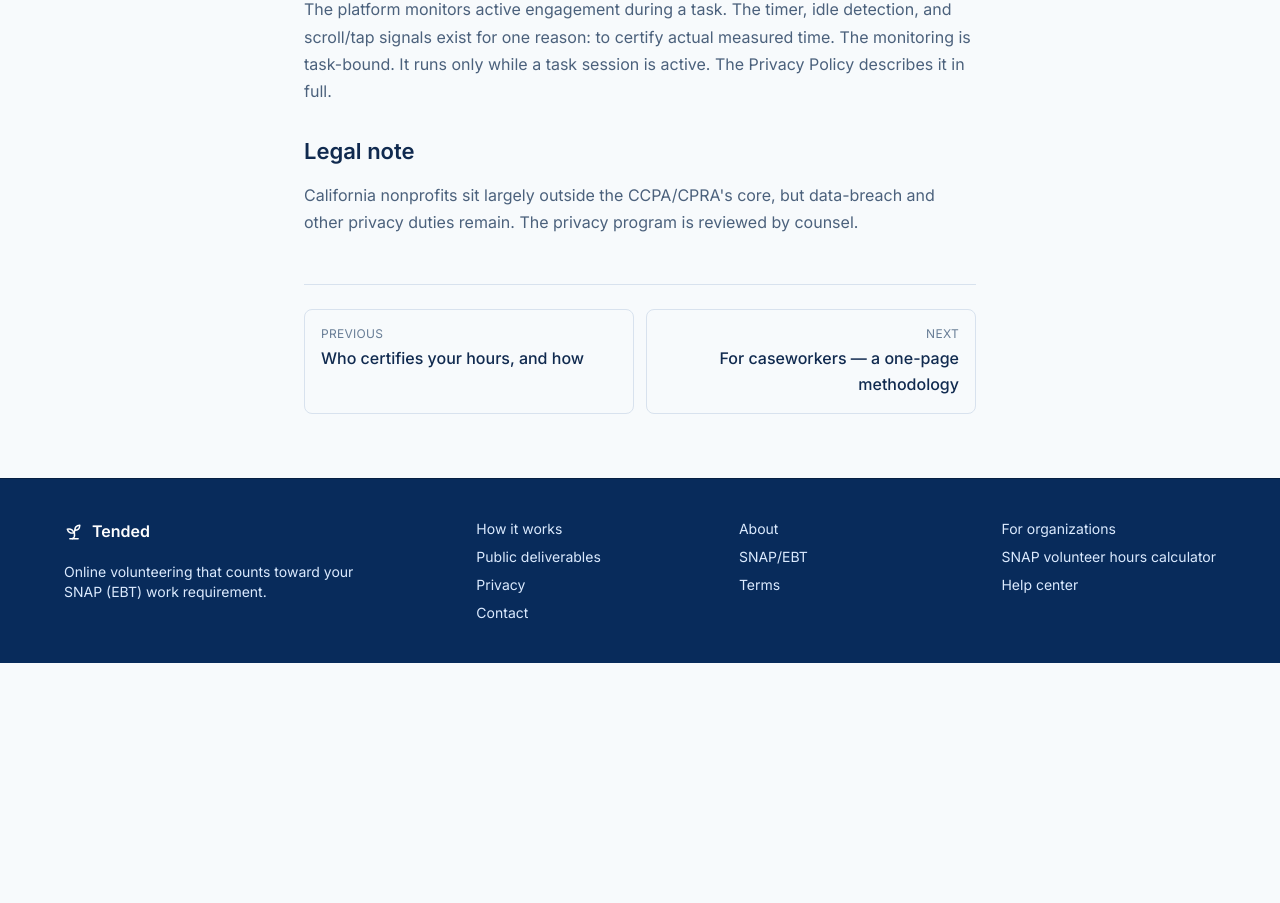
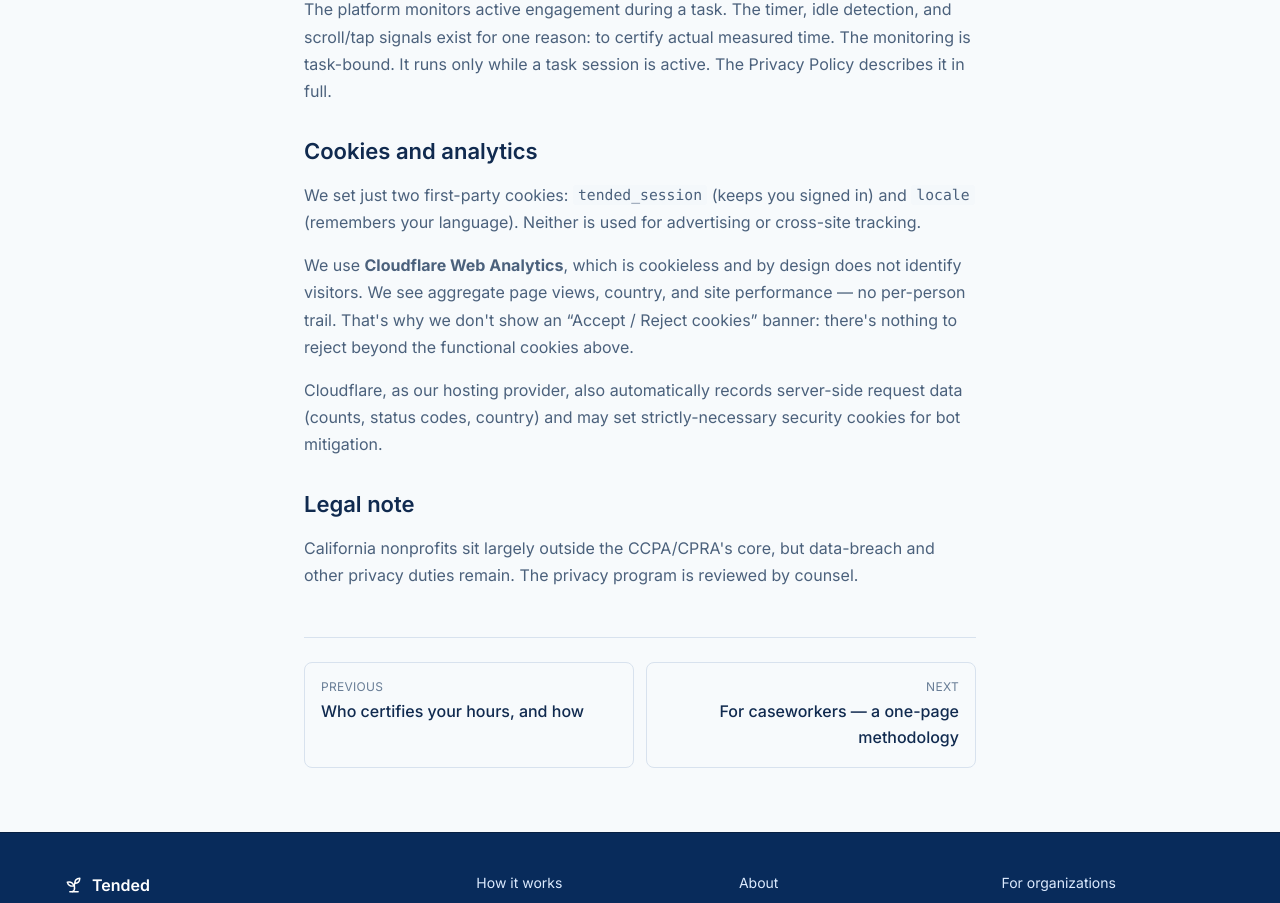
Before and after one commit to BodenHolland/Volunteer, a Next.js app: page /help/11-privacy in a window 1280 px wide. Shown: the part 1375-2278 px from the top of the page. Before the commit the page ends 2038 px from the top, so only its background shows below. Built offline with nearby package versions, Linux system fonts and the light colour scheme; no server answers.

Commit message:
chore: stranded local WIP at archive time (privacy/layout/next.config/.dev.vars tweaks)

```diff
--- /dev/null
+++ b/app/_components/cloudflare-analytics.tsx
@@ -0,0 +1,21 @@
+/**
+ * Cloudflare Web Analytics beacon.
+ *
+ * Cookieless, no per-user identifier. Renders nothing unless
+ * NEXT_PUBLIC_CF_BEACON_TOKEN is set, so local dev and pre-token
+ * deploys stay analytics-free with no extra config.
+ *
+ * Token comes from Cloudflare dashboard → Analytics & Logs → Web Analytics
+ * → add your site (any URL works for *.workers.dev) → copy the token.
+ */
+export function CloudflareAnalytics() {
+  const token = process.env.NEXT_PUBLIC_CF_BEACON_TOKEN;
+  if (!token) return null;
+  return (
+    <script
+      defer
+      src="https://static.cloudflareinsights.com/beacon.min.js"
+      data-cf-beacon={JSON.stringify({ token })}
+    />
+  );
+}
--- a/app/help/11-privacy/page.tsx
+++ b/app/help/11-privacy/page.tsx
@@ -38,6 +38,11 @@ export default async function Page() {
         <h2>Monitoreo de actividad</h2>
         <p>La plataforma monitorea la participación activa durante una tarea. El temporizador, la detección de inactividad y las señales de desplazamiento/toque existen por una sola razón: certificar el tiempo realmente medido. El monitoreo está ligado a la tarea. Solo corre mientras una sesión de tarea está activa. La Política de Privacidad lo describe en detalle.</p>
 
+        <h2>Cookies y analítica</h2>
+        <p>Usamos solo dos cookies de origen propio: <code>tended_session</code> (te mantiene con sesión iniciada) y <code>locale</code> (recuerda tu idioma). Ninguna se usa para publicidad ni para seguimiento entre sitios.</p>
+        <p>Usamos <strong>Cloudflare Web Analytics</strong>, que es sin cookies y por diseño no identifica a usuarios. Vemos métricas agregadas como vistas de página, país y rendimiento del sitio, sin rastro por persona. Por eso no mostramos un banner de &ldquo;Aceptar / Rechazar cookies&rdquo;: no hay nada que rechazar más allá de las cookies funcionales arriba.</p>
+        <p>Cloudflare, como nuestro proveedor de hosting, también registra automáticamente datos del servidor (conteos de solicitudes, códigos de estado, país) y puede establecer cookies de seguridad estrictamente necesarias para mitigar bots.</p>
+
         <h2>Nota legal</h2>
         <p>Las organizaciones sin fines de lucro de California quedan en gran medida fuera del núcleo de la CCPA/CPRA, pero los deberes de notificación de filtraciones de datos y otros deberes de privacidad siguen vigentes. El programa de privacidad es revisado por asesoría legal.</p>
       </ArticleShell>
@@ -71,6 +76,11 @@ export default async function Page() {
       <h2>Activity monitoring</h2>
       <p>The platform monitors active engagement during a task. The timer, idle detection, and scroll/tap signals exist for one reason: to certify actual measured time. The monitoring is task-bound. It runs only while a task session is active. The Privacy Policy describes it in full.</p>
 
+      <h2>Cookies and analytics</h2>
+      <p>We set just two first-party cookies: <code>tended_session</code> (keeps you signed in) and <code>locale</code> (remembers your language). Neither is used for advertising or cross-site tracking.</p>
+      <p>We use <strong>Cloudflare Web Analytics</strong>, which is cookieless and by design does not identify visitors. We see aggregate page views, country, and site performance — no per-person trail. That&apos;s why we don&apos;t show an &ldquo;Accept / Reject cookies&rdquo; banner: there&apos;s nothing to reject beyond the functional cookies above.</p>
+      <p>Cloudflare, as our hosting provider, also automatically records server-side request data (counts, status codes, country) and may set strictly-necessary security cookies for bot mitigation.</p>
+
       <h2>Legal note</h2>
       <p>California nonprofits sit largely outside the CCPA/CPRA&apos;s core, but data-breach and other privacy duties remain. The privacy program is reviewed by counsel.</p>
     </ArticleShell>
--- a/app/layout.tsx
+++ b/app/layout.tsx
@@ -1,6 +1,7 @@
 import type { Metadata } from "next";
 import { Inter } from "next/font/google";
 import "./globals.css";
+import { CloudflareAnalytics } from "./_components/cloudflare-analytics";
 
 const inter = Inter({
   variable: "--font-inter",
@@ -21,6 +22,9 @@ export default function RootLayout({
 }>) {
   return (
     <html lang="en" className={`${inter.variable} h-full`}>
+      <head>
+        <CloudflareAnalytics />
+      </head>
       <body className="min-h-full flex flex-col bg-white text-body">
         {children}
       </body>
--- a/next.config.ts
+++ b/next.config.ts
@@ -15,14 +15,21 @@ const isDev = process.env.NODE_ENV !== "production";
  */
 // Firebase Auth endpoints the client SDK talks to.
 const FIREBASE_CONNECT = "https://*.googleapis.com https://volunteer-online-bcfa9.firebaseapp.com";
+// Cloudflare Web Analytics — cookieless beacon. Hosts only need allowing
+// when CF_BEACON_TOKEN is set (i.e. when <CloudflareAnalytics/> actually mounts),
+// but listing them unconditionally keeps the CSP stable across deploys and
+// avoids a header-recompute when the token is rotated.
+const CF_ANALYTICS_SCRIPT = "https://static.cloudflareinsights.com";
+const CF_ANALYTICS_CONNECT = "https://cloudflareinsights.com";
 const csp = [
   "default-src 'self'",
-  `script-src 'self' 'unsafe-inline' https://apis.google.com${isDev ? " 'unsafe-eval'" : ""}`,
+  `script-src 'self' 'unsafe-inline' https://apis.google.com ${CF_ANALYTICS_SCRIPT}${isDev ? " 'unsafe-eval'" : ""}`,
   "style-src 'self' 'unsafe-inline'",
   "img-src 'self' data: blob: https://*.googleusercontent.com",
   "font-src 'self' data:",
-  // OpenRouter (AI validation) + Firebase Auth + self; ws: for dev HMR.
-  `connect-src 'self' https://openrouter.ai ${FIREBASE_CONNECT}${isDev ? " ws: http://localhost:*" : ""}`,
+  // OpenRouter (AI validation) + Firebase Auth + Cloudflare Web Analytics
+  // beacon POST + self; ws: for dev HMR.
+  `connect-src 'self' https://openrouter.ai ${FIREBASE_CONNECT} ${CF_ANALYTICS_CONNECT}${isDev ? " ws: http://localhost:*" : ""}`,
   // Firebase Google sign-in popup/iframe.
   "frame-src 'self' https://volunteer-online-bcfa9.firebaseapp.com https://accounts.google.com",
   "frame-ancestors 'none'",
```
Also changed, not shown: 1 other file (tests, documents, lock files or other folders).
